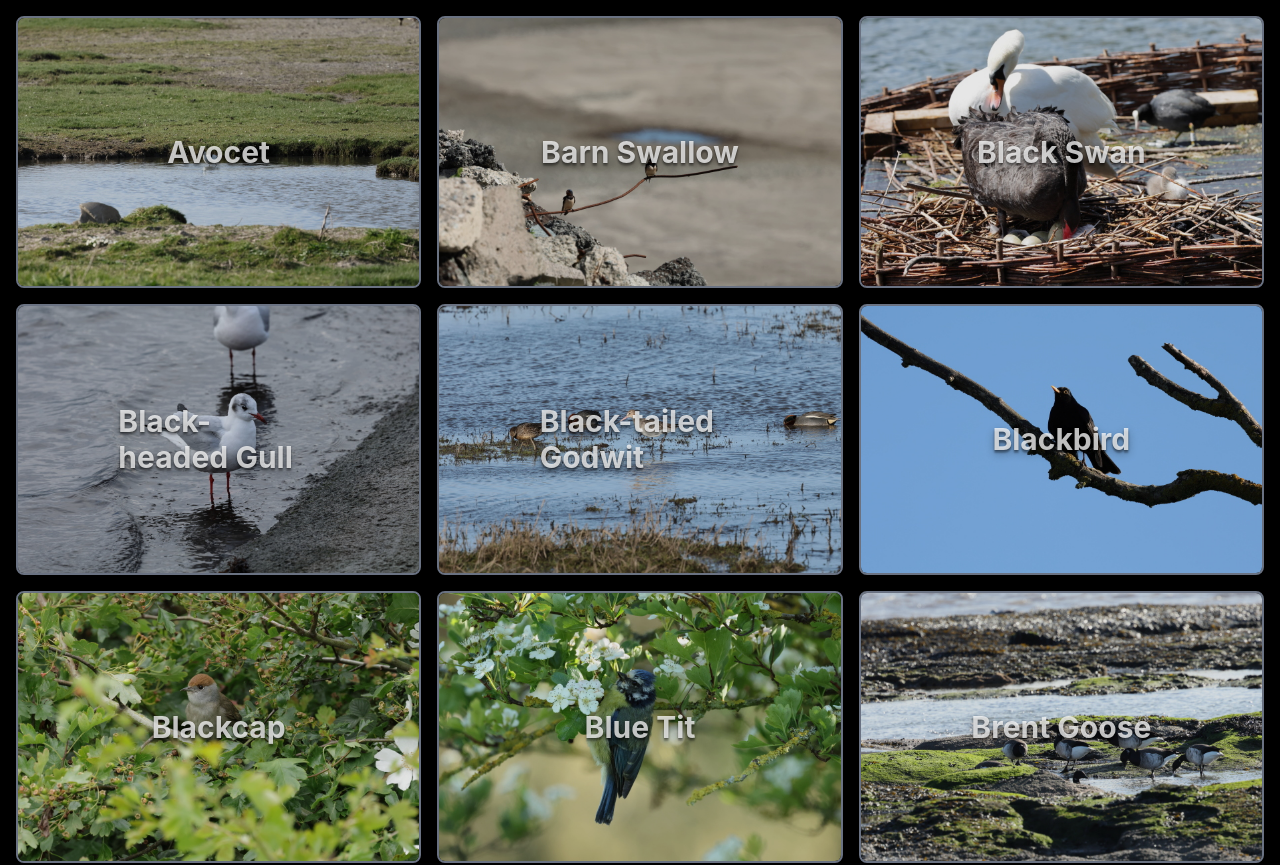
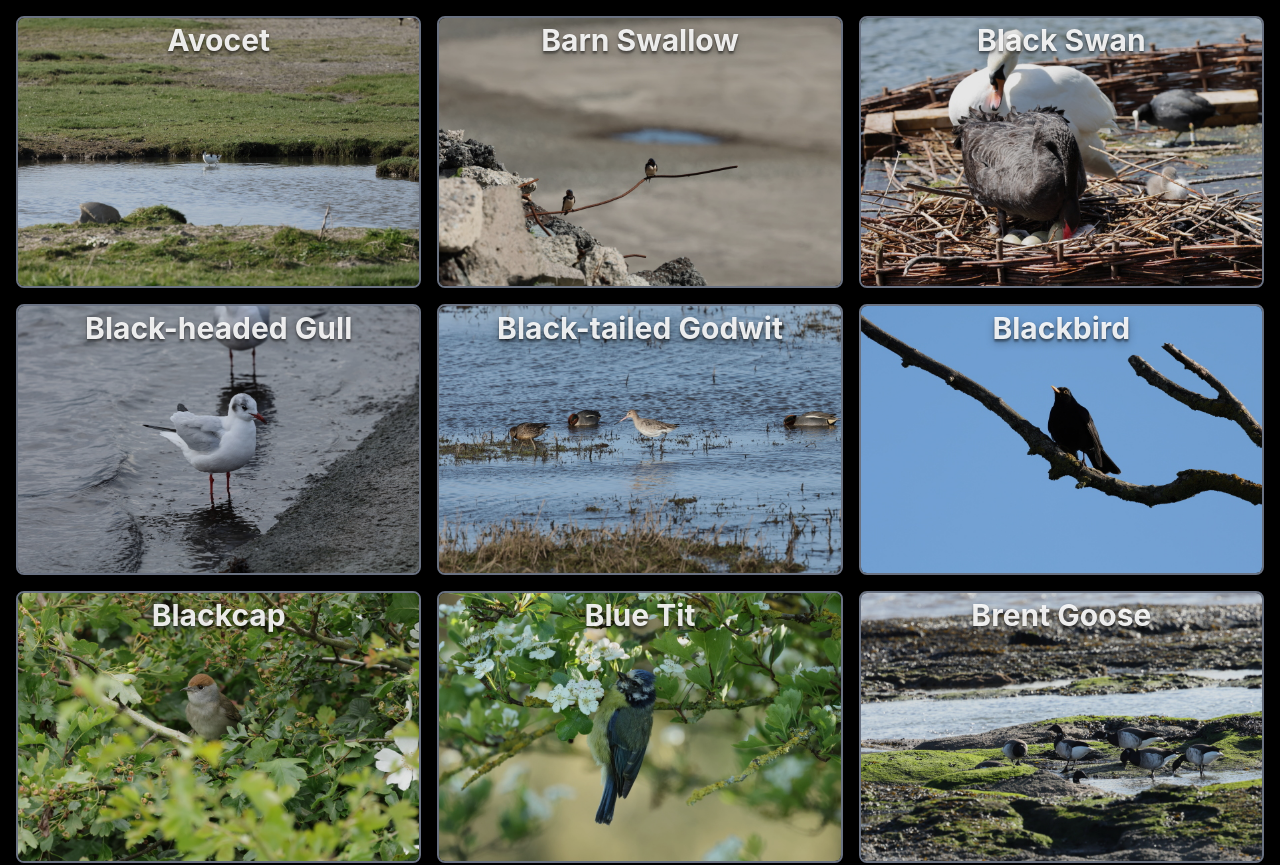
Before and after one commit to Shoozle/smurtbirds, a React (Vite) app: page / in a window 1280 px wide. Shown: the top 865 px of the page. Built offline with nearby package versions, Linux system fonts and the light colour scheme.

Commit message:
Heading CSS moved up and whiter

```diff
--- a/src/Bird.tsx
+++ b/src/Bird.tsx
@@ -11,7 +11,7 @@ function Bird({ onClick, name, images }: BirdProps) {
     return (
 
         <div onClick={onClick} className="relative rounded-lg shadow-lg border-2 overflow-hidden cursor-zoom-in hover:shadow-2xl">
-            <h2 className="absolute pointer-events-none text-2xl z-1 top-1/2 left-1/2 mt-1/2 ml-1/2 -translate-y-1/2 text-white/75 -translate-x-1/2 font-bold text-3xl text-shadow-lg/30">{name}</h2>
+            <h2 className="absolute pointer-events-none text-2xl z-1 text-white/90 w-full text-center font-bold text-3xl pt-1 text-shadow-lg/30">{name}</h2>
             <img className="brightness-90 hover:brightness-110 hover:scale-110 transition ease-in duration-300" src={localurl} alt={name} />
         </div>
 
```
